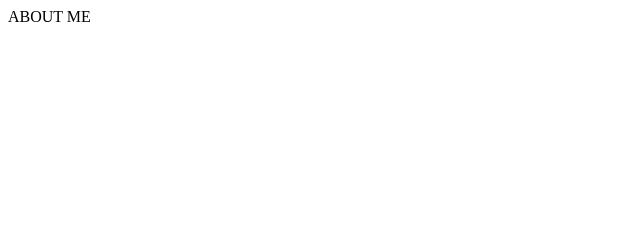
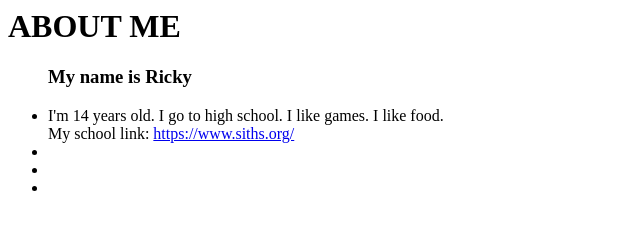
Before and after one commit to staten-island-tech/intro-to-html-RickyLi11228, a plain HTML site: page index.html in a window 1280 px wide. Shown: the whole page, without its empty margins (0-640 px from the left). Drawn offline with Linux system fonts and the light colour scheme.

Commit message:
9/11/23
w

```diff
--- a/index.html
+++ b/index.html
@@ -4,8 +4,16 @@
     <meta http-equiv="X-UA-Compatible" content="IE=edge">
     <meta name="viewport" content="width=device-width, initial-scale=1.0">
     <title>Document</title>
-</head> ABOUT ME
+</head>
 <body>
-    <h1>  </h1>
+    <h1>  ABOUT ME </h1>
+    <ul>
+        <h3> My name is Ricky </h3>
+        <li>I'm 14 years old. I go to high school. I like games. I like food.</li>
+        My school link: <a href="url">https://www.siths.org/</a>
+        <li></li>
+        <li></li>
+        <li></li>
+    </ul>
 </body>
 </html>
```
